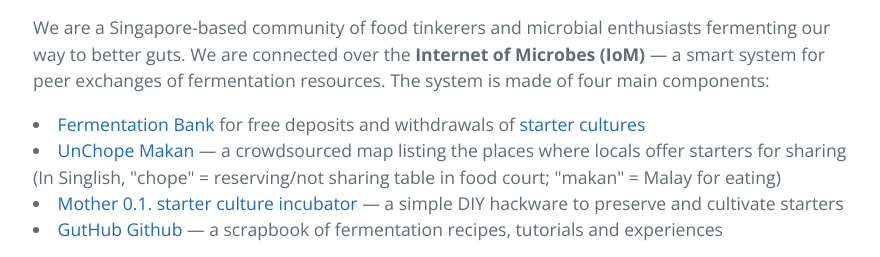
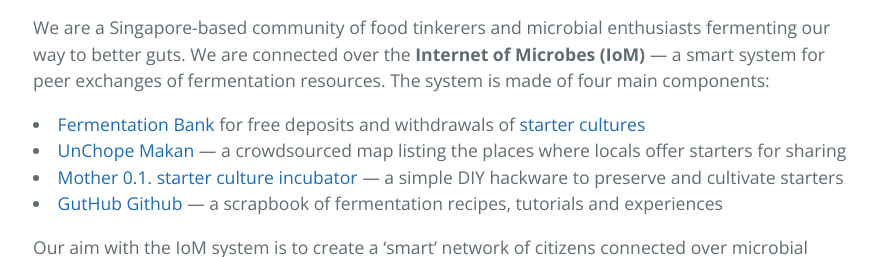
Before and after one commit to foodguthub/foodguthub.github.io, a plain HTML site: page index.html in a window 1280 px wide. Shown: the part 1002-1259 px from the top of the page, without its empty margins (191-1071 px from the left). Drawn offline with nearby package versions, Linux system fonts and the light colour scheme.

Commit message:
Update index.html

```diff
--- a/index.html
+++ b/index.html
@@ -21,7 +21,7 @@
 <hr>
 <p>We are a Singapore-based community of food tinkerers and microbial enthusiasts fermenting our way to better guts. We are connected over the <strong>Internet of Microbes (IoM)</strong> — a smart system for peer exchanges of fermentation resources. The system is made of four main components:
 <li> <a href="http://github.com/foodguthub/Bank">Fermentation Bank</a> for free deposits and withdrawals of <a href="https://github.com/foodguthub/Fermentation-Basics/blob/master/starters_details.md">starter cultures</a> </li>
-<li> <a href="https://goo.gl/FeMQJt"> UnChope Makan</a> — a crowdsourced map listing the places where locals offer starters for sharing (In Singlish, "chope" = reserving/not sharing table in food court; "makan" = Malay for eating) </li>
+<li> <a href="https://goo.gl/FeMQJt"> UnChope Makan</a> — a crowdsourced map listing the places where locals offer starters for sharing</li>
 <li> <a href="http://github.com/foodguthub/Mother-Incubator/blob/master/README.md">Mother 0.1. starter culture incubator</a> — a simple DIY hackware to preserve and cultivate starters</li>
 <li> <a href="http://github.com/foodguthub">GutHub Github</a> — a scrapbook of fermentation recipes, tutorials and experiences </li>
 
```
